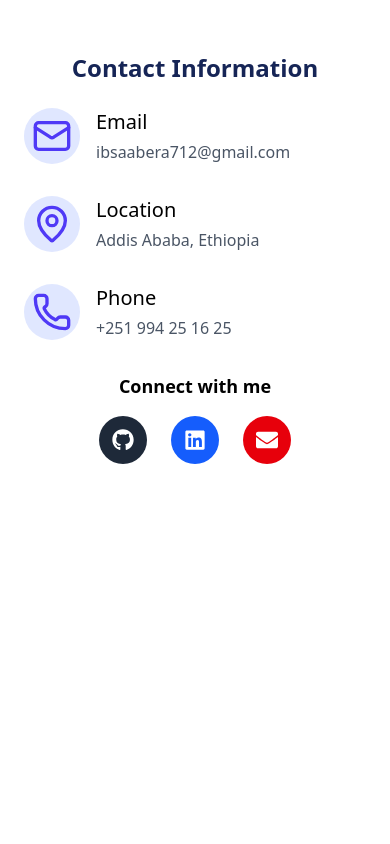
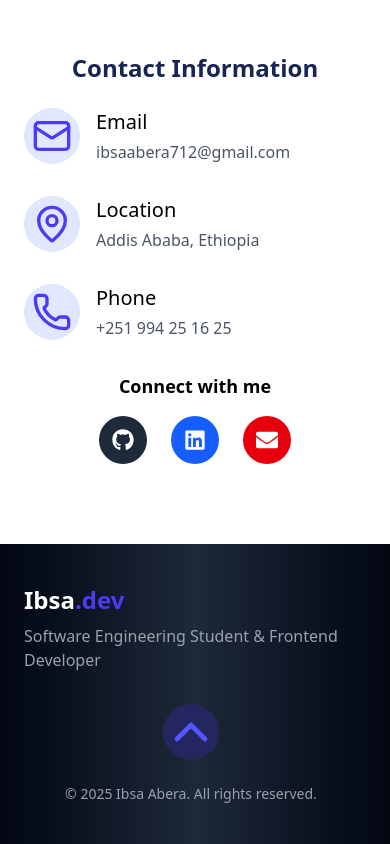
Before and after one commit to ibsa-a1/Portfolio, a React (Vite) app: page / in a window 390 px wide. Shown: the part 5192-6036 px from the top of the page. Before the commit the page ends 5736 px from the top, so only its background shows below. Built offline with nearby package versions, Linux system fonts and the light colour scheme.

Commit message:
Footer Added

```diff
--- a/src/App.jsx
+++ b/src/App.jsx
@@ -4,6 +4,7 @@ import Projects from "./components/Projects";
 import Contact from "./components/Contact";
 import { ToastContainer } from "react-toastify";
 import "react-toastify/dist/ReactToastify.css";
+import Footer from "./components/Footer";
 
 function App() {
   return (
@@ -18,6 +19,7 @@ function App() {
       <About />
       <Projects />
       <Contact />
+      <Footer />
     </div>
   );
 }
--- /dev/null
+++ b/src/components/Footer.jsx
@@ -0,0 +1,45 @@
+import React from "react";
+import { ChevronUp } from "lucide-react";
+
+const Footer = () => {
+  const scrollToTop = () => {
+    window.scrollTo({
+      top: 0,
+      behavior: "smooth",
+    });
+  };
+
+  const currentYear = new Date().getFullYear();
+
+  return (
+    <div className="container mx-auto bg-gradient-to-r from-gray-950 via-gray-800 to-gray-950 text-white py-10">
+      <div className="container mx-auto px-4">
+        <div className="flex flex-col md:flex-row justify-between items-center">
+          <div className="mb-6 md:mb-0 ml-2 md:ml-14">
+            <h2 className="text-2xl font-bold  mb-2">
+              Ibsa<span className="text-indigo-600">.dev</span>
+            </h2>
+            <p className="text-gray-400">
+              Software Engineering Student & Frontend Developer
+            </p>
+          </div>
+
+          <div className="flex flex-col items-center md:items-end mr-2 md:mr-14">
+            <button
+              onClick={scrollToTop}
+              className="bg-portfolio-primary/20 p-2 rounded-full hover:bg-portfolio-primary/30 transition-colors mb-4"
+              aria-label="Scroll to top"
+            >
+              <ChevronUp className="h-14 w-14 text-[#5555FF] bg-[#242660] rounded-full" />
+            </button>
+            <p className="text-gray-400 text-sm">
+              &copy; {currentYear} Ibsa Abera. All rights reserved.
+            </p>
+          </div>
+        </div>
+      </div>
+    </div>
+  );
+};
+
+export default Footer;
```
